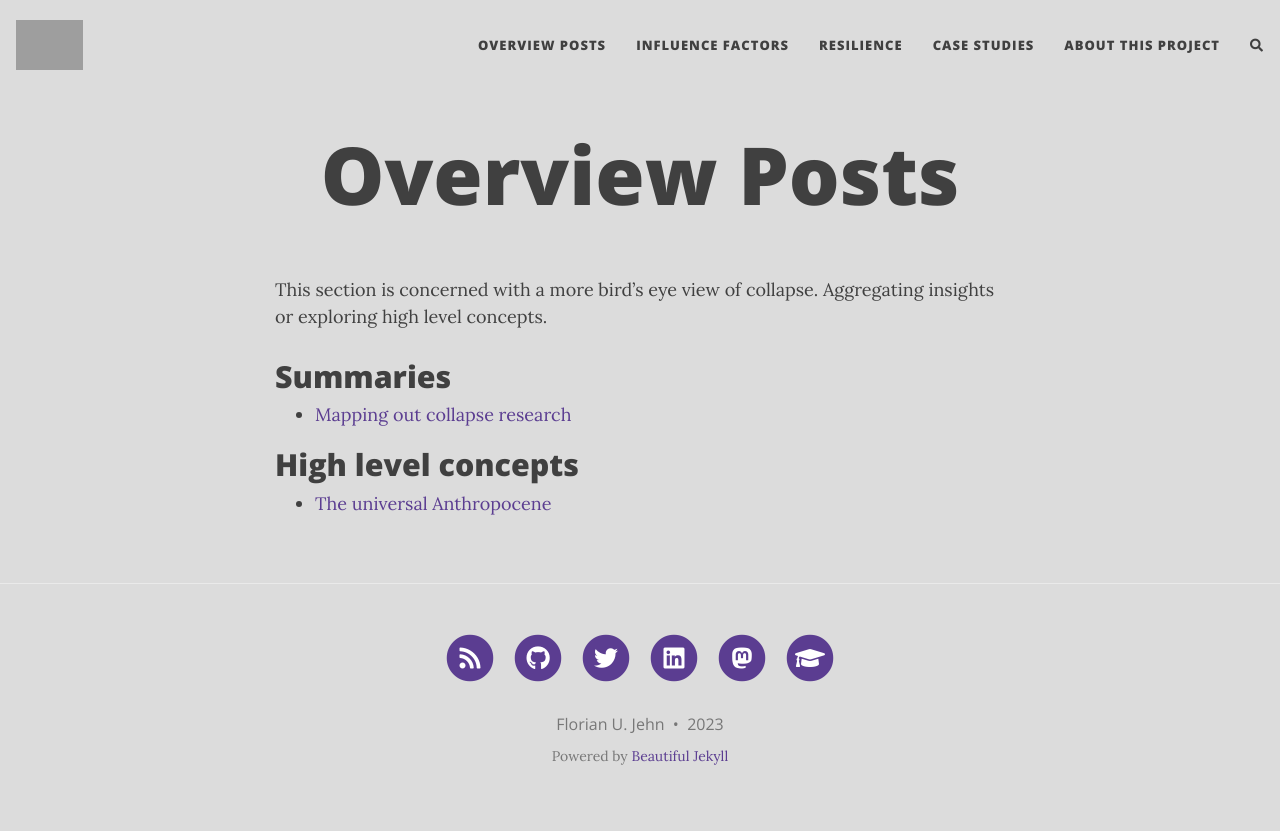
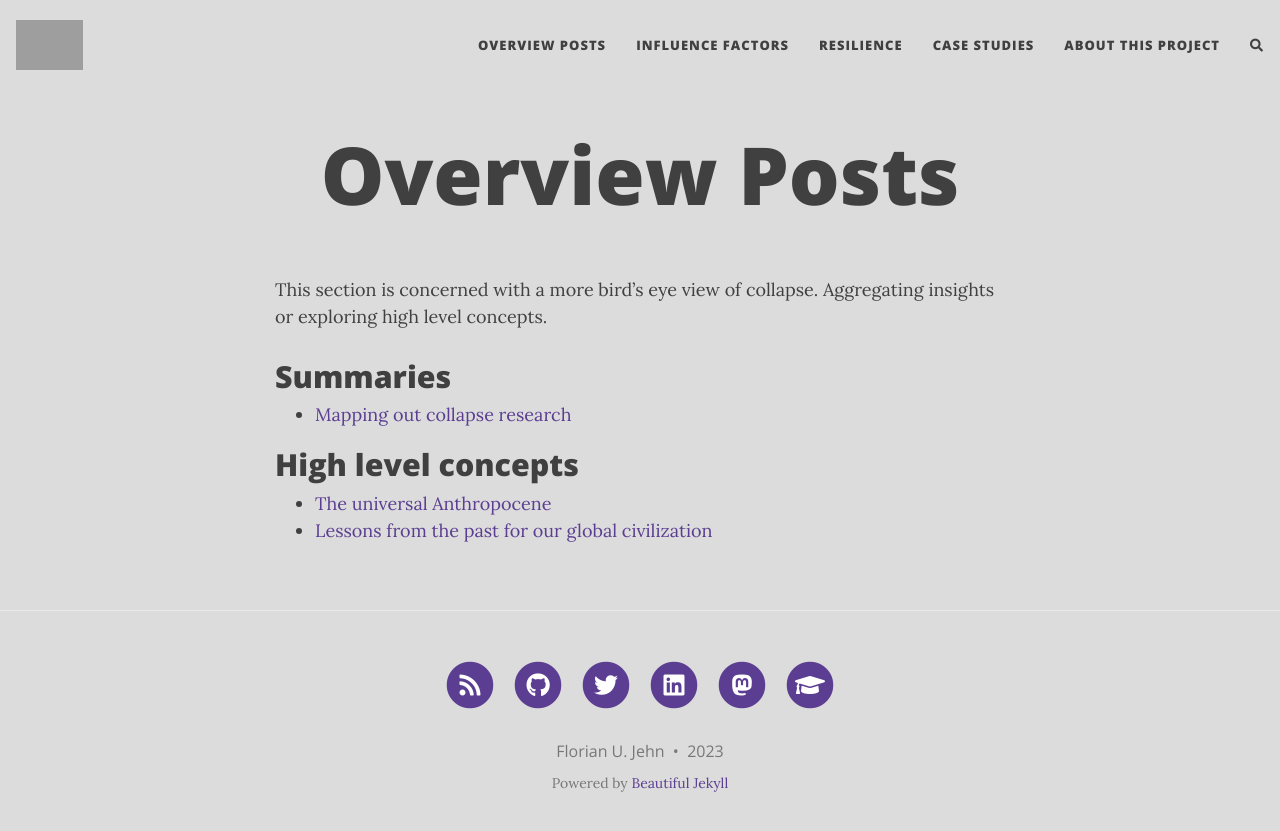
Before and after one commit to florianjehn/Societal_Collapse, a Jekyll site: the page built from overview.md, in a window 1280 px wide. Shown: the top 831 px of the page. Built offline with Jekyll 4.4.1, drawn with Linux system fonts in a browser that asks for light colours; nearby versions of some CDN libraries; comment, search, counter and statistics services are not loaded; grey boxes are pictures that could not be loaded.

Commit message:
Update overview.md

```diff
--- a/overview.md
+++ b/overview.md
@@ -10,3 +10,4 @@ This section is concerned with a more bird's eye view of collapse. Aggregating i
 
 # High level concepts
 * [The universal Anthropocene](https://florianjehn.github.io/Societal_Collapse/2022-04-26-anthropocene/)
+* [Lessons from the past for our global civilization ](https://florianjehn.github.io/Societal_Collapse/2023-08-10-lessons_from_the_past/)
```
